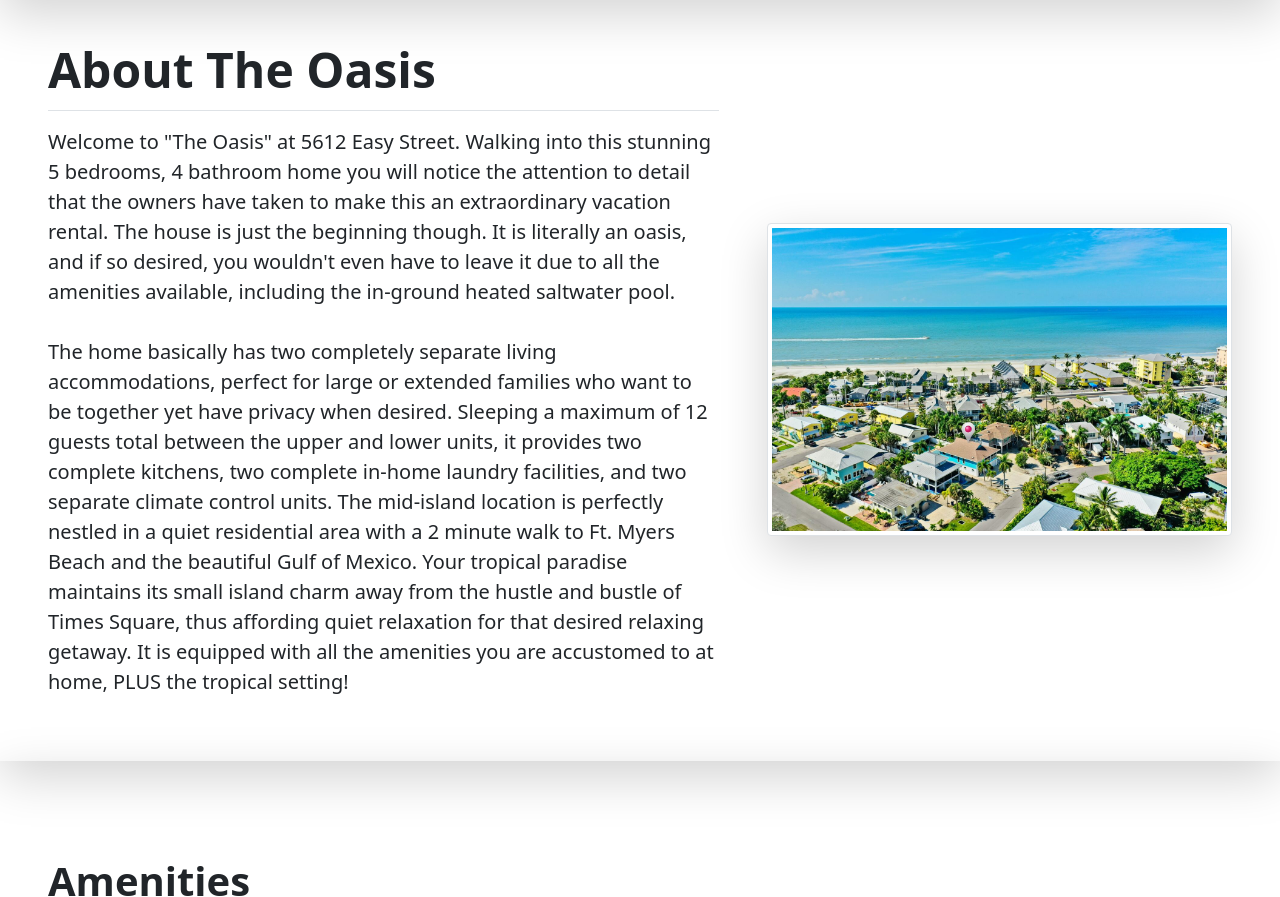
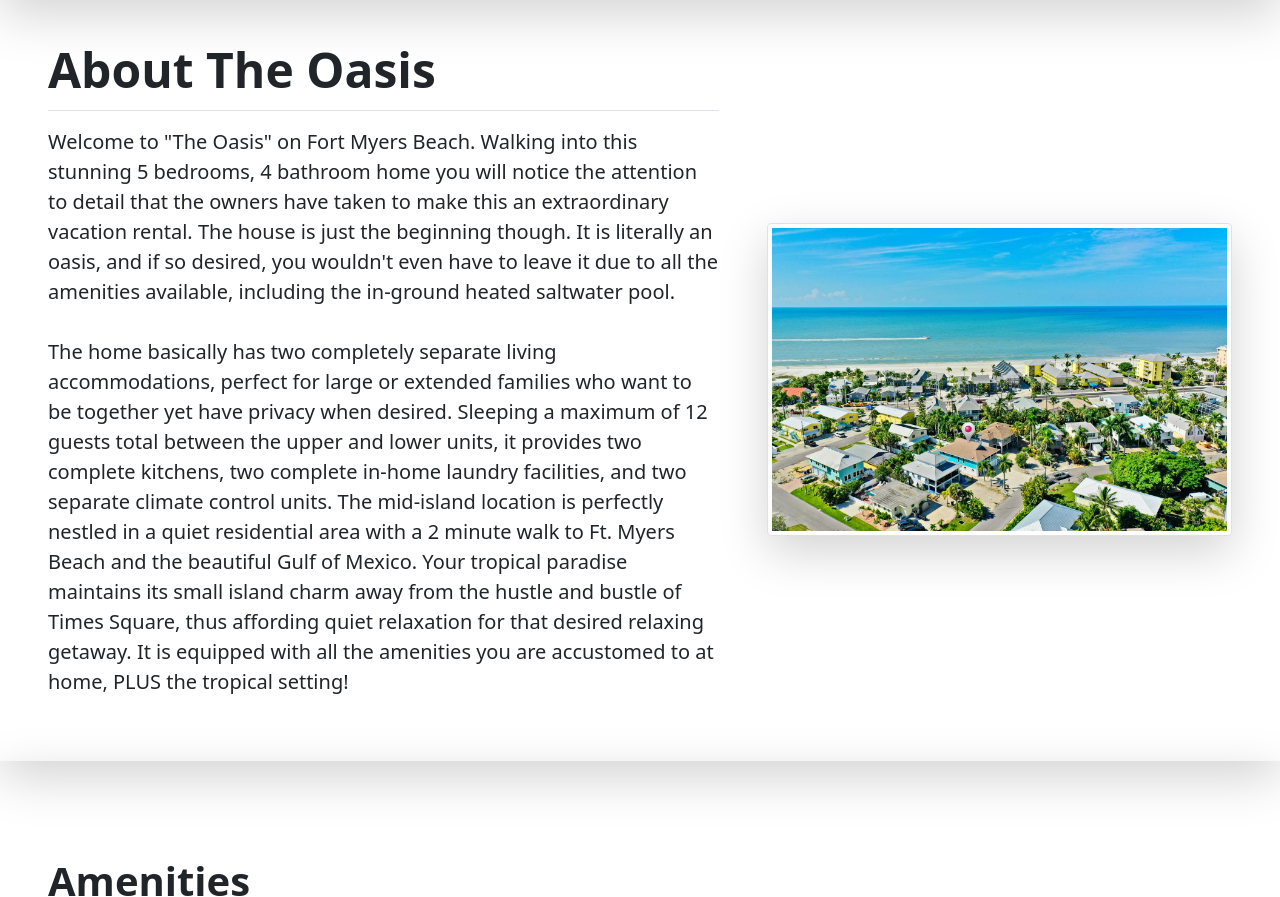
Before and after one commit to erics273/theoasisfmb, a website: page index.html in a window 1280 px wide. Shown: the part 722-1619 px from the top of the page. Drawn offline with nearby package versions, Linux system fonts and the light colour scheme.

Commit message:
removing street address

```diff
--- a/index.html
+++ b/index.html
@@ -102,7 +102,7 @@
                 </div>
                 <div  class="col col-lg-7">
                     <h1 class="display-5 fw-bold lh-1 mb-3 border-bottom pb-3">About The Oasis</h1>
-                    <p class="lead">Welcome to "The Oasis" at 5612 Easy Street. Walking into this <strong>stunning 5 bedrooms, 4
+                    <p class="lead">Welcome to "The Oasis" on Fort Myers Beach. Walking into this <strong>stunning 5 bedrooms, 4
                         bathroom home</strong> you will notice the attention to detail that the owners have taken to make this an
                         extraordinary vacation rental. The house is just the beginning though. It is literally an oasis,
                         and if so desired, <strong>you wouldn't even have to leave it due to all the amenities available,
```
